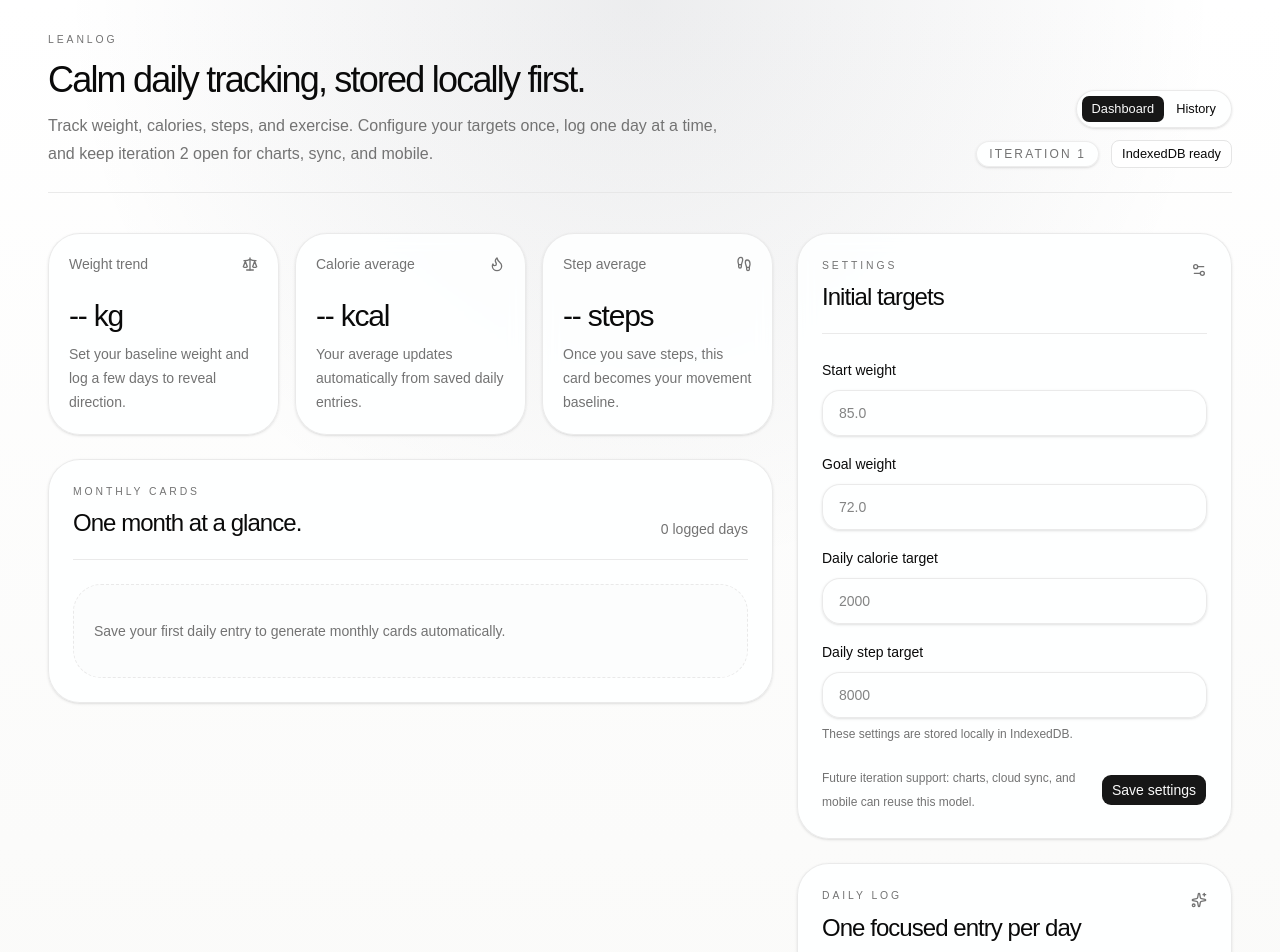
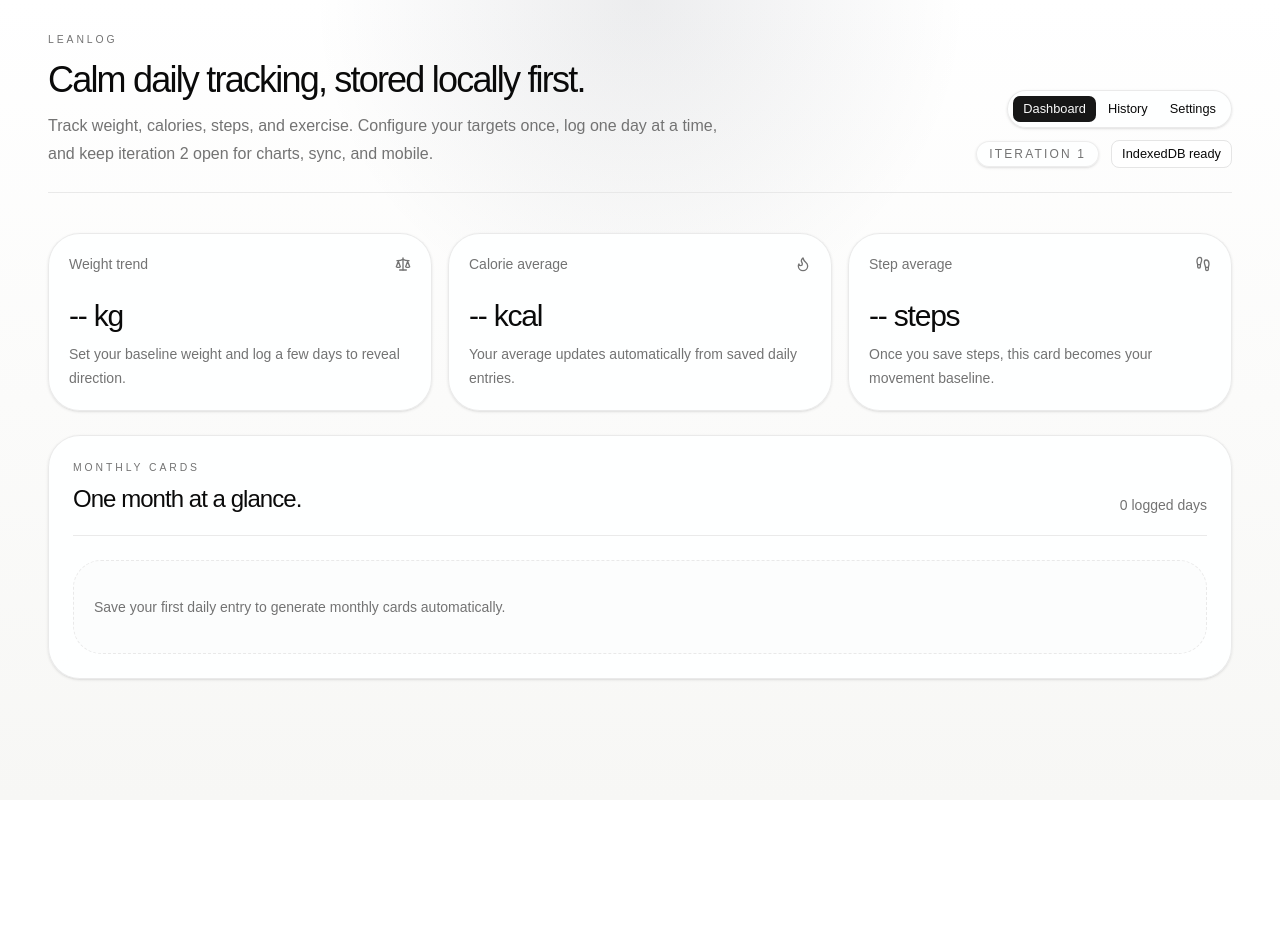
Before and after one commit to lumachroma/leanlog, a React (Vite) app: page / in a window 1280 px wide. Shown: the top 952 px of the page. After the commit the page ends 800 px from the top, so only its background shows below. Built offline with nearby package versions, Linux system fonts and the light colour scheme.

Commit message:
feat: add SettingsPage component and integrate settings management in App

```diff
--- a/src/App.jsx
+++ b/src/App.jsx
@@ -4,9 +4,8 @@ import { AppLoadingState } from '@/components/app/AppLoadingState'
 import { AppHeader } from '@/components/app/AppHeader'
 import { DailyHistoryPage } from '@/components/app/DailyHistoryPage'
 import { AppShell } from '@/components/app/AppShell'
-import { DailyLogPanel } from '@/components/app/DailyLogPanel'
 import { DashboardSection } from '@/components/app/DashboardSection'
-import { SettingsPanel } from '@/components/app/SettingsPanel'
+import { SettingsPage } from '@/components/app/SettingsPage'
 import { useAppViewModel } from '@/hooks/useAppViewModel'
 
 function App() {
@@ -59,9 +58,15 @@ function App() {
           saveEntry={saveEntry}
           deleteEntry={deleteEntry}
         />
+      ) : activePage === 'settings' ? (
+        <SettingsPage
+          settings={settings}
+          isSavingSettings={isSavingSettings}
+          updateSettingsField={updateSettingsField}
+          saveSettings={saveSettings}
+        />
       ) : (
-        <main className="grid flex-1 gap-6 py-8 xl:grid-cols-[1.25fr_0.75fr] xl:py-10">
-          <section className="space-y-6">
+        <main className="py-8 xl:py-10">
           <DashboardSection
             metrics={metrics}
             monthlyCards={monthlyCards}
@@ -69,27 +74,6 @@ function App() {
             stepDelta={stepDelta}
             goalDistance={goalDistance}
           />
-          </section>
-
-          <aside className="space-y-6">
-            <SettingsPanel
-              settings={settings}
-              isSavingSettings={isSavingSettings}
-              updateSettingsField={updateSettingsField}
-              saveSettings={saveSettings}
-            />
-
-            <DailyLogPanel
-              selectedDate={selectedDate}
-              entryDraft={entryDraft}
-              isSavingEntry={isSavingEntry}
-              activeDays={metrics.activeDays}
-              exerciseDays={metrics.exerciseDays}
-              setSelectedDate={setSelectedDate}
-              updateEntryDraftField={updateEntryDraftField}
-              saveEntry={saveEntry}
-            />
-          </aside>
         </main>
       )}
     </AppShell>
--- a/src/components/app/AppHeader.jsx
+++ b/src/components/app/AppHeader.jsx
@@ -35,6 +35,15 @@ function AppHeader({ activePage, onPageChange }) {
           >
             History
           </Button>
+          <Button
+            type="button"
+            size="sm"
+            variant={activePage === 'settings' ? 'default' : 'ghost'}
+            onClick={() => onPageChange('settings')}
+            aria-pressed={activePage === 'settings'}
+          >
+            Settings
+          </Button>
         </div>
 
         <div className="flex flex-wrap items-center gap-3">
--- /dev/null
+++ b/src/components/app/SettingsPage.jsx
@@ -0,0 +1,70 @@
+import { SlidersHorizontal } from 'lucide-react'
+
+import { SettingsPanel } from './SettingsPanel'
+
+function SettingsPage({
+  settings,
+  isSavingSettings,
+  updateSettingsField,
+  saveSettings,
+}) {
+  return (
+    <main className="flex flex-1 py-8 xl:py-10">
+      <section className="grid w-full gap-6 xl:grid-cols-[0.9fr_1.1fr]">
+        <div className="rounded-[2rem] border border-border/80 bg-background/90 p-6 shadow-sm backdrop-blur">
+          <div className="flex items-start justify-between gap-4 border-b border-border/80 pb-5">
+            <div>
+              <p className="text-[0.65rem] font-medium uppercase tracking-[0.28em] text-muted-foreground">
+                Settings
+              </p>
+              <h2 className="mt-2 text-2xl font-medium tracking-[-0.04em]">
+                Personal targets and defaults
+              </h2>
+              <p className="mt-3 max-w-lg text-sm leading-7 text-muted-foreground">
+                Keep your dashboard focused by managing weight, calorie, and step
+                targets here. These values stay local-first and drive the summaries
+                across the app.
+              </p>
+            </div>
+            <SlidersHorizontal className="mt-1 size-4 text-muted-foreground" />
+          </div>
+
+          <div className="mt-6 grid gap-4 sm:grid-cols-3">
+            <article className="rounded-[1.5rem] border border-border/80 bg-muted/30 p-4">
+              <p className="text-sm text-muted-foreground">Start weight</p>
+              <p className="mt-2 text-xl font-medium text-foreground">
+                {settings.startWeight ? `${settings.startWeight} kg` : '-- kg'}
+              </p>
+            </article>
+            <article className="rounded-[1.5rem] border border-border/80 bg-muted/30 p-4">
+              <p className="text-sm text-muted-foreground">Goal weight</p>
+              <p className="mt-2 text-xl font-medium text-foreground">
+                {settings.goalWeight ? `${settings.goalWeight} kg` : '-- kg'}
+              </p>
+            </article>
+            <article className="rounded-[1.5rem] border border-border/80 bg-muted/30 p-4">
+              <p className="text-sm text-muted-foreground">Daily targets</p>
+              <p className="mt-2 text-xl font-medium text-foreground">
+                {settings.dailyCalorieTarget || '--'} kcal
+              </p>
+              <p className="mt-1 text-sm text-muted-foreground">
+                {settings.dailyStepTarget || '--'} steps
+              </p>
+            </article>
+          </div>
+        </div>
+
+        <aside>
+          <SettingsPanel
+            settings={settings}
+            isSavingSettings={isSavingSettings}
+            updateSettingsField={updateSettingsField}
+            saveSettings={saveSettings}
+          />
+        </aside>
+      </section>
+    </main>
+  )
+}
+
+export { SettingsPage }
```
Also changed, not shown: 1 other file (tests, documents, lock files or other folders). Lines whose indentation alone changed are shown as unchanged.
